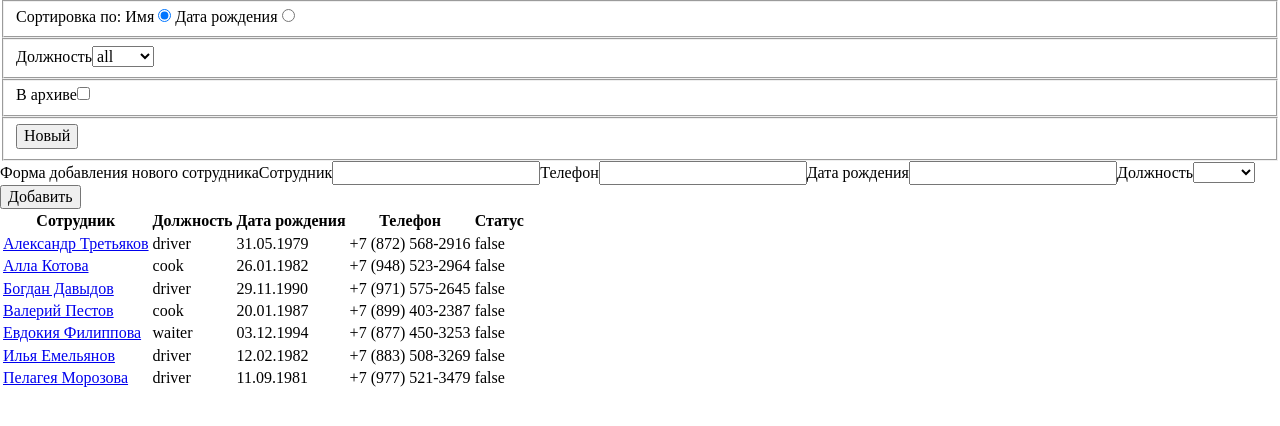
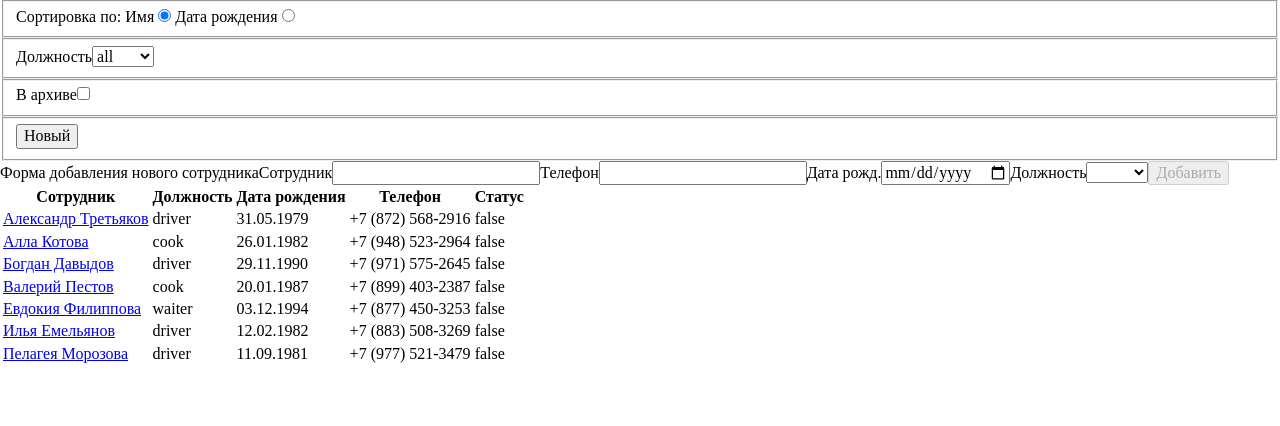
Before and after one commit to EvgeniyL0/pizza-test, a Nuxt app: page / in a window 1280 px wide. Both pictures are taken after a click on the button "Новый". Shown: the top 426 px of the page. Built offline with nearby package versions, Linux system fonts and the light colour scheme.

Commit message:
Добавил валидацию формы добавления сотрудника

```diff
--- a/components/AddPopup.vue
+++ b/components/AddPopup.vue
@@ -1,22 +1,46 @@
 <template>
   <div>
-    <form >
+    <form>
       <span>Форма добавления нового сотрудника</span>
       <label for="name">Сотрудник</label>
-      <input type="text" name="name" v-model="newEmployee.name" required />
+      <input
+        type="text"
+        name="name"
+        pattern="^[А-ЯЁ][а-яё]+(-[А-ЯЁ][а-яё]+)?\s[А-ЯЁ][а-яё]+(-[А-ЯЁ][а-яё]+)?$"
+        minlength="2"
+        maxlength="20"
+        required
+        v-model="newEmployee.name"
+      />
       <label for="phone">Телефон</label>
-      <input type="text" name="phone" v-model="newEmployee.phone" required />
-      <label for="birthday">Дата рождения</label>
-      <input type="text" name="birthday" v-model="newEmployee.birthday" required />
+      <input
+        type="tel"
+        name="phone"
+        pattern="^\+7\s\(\d{3}\)\s\d{3}-\d{4}$"
+        required
+        v-model="newEmployee.phone"
+      />
+      <label for="birthday">Дата рожд.</label>
+      <input
+        type="date"
+        name="birthday"
+        placeholder="Дата рожд."
+        required
+        v-model="newEmployee.birthday"
+      />
       <label for="role">Должность</label>
-      <select name="role" v-model="newEmployee.role">
+      <select name="role" required v-model="newEmployee.role">
         <option
           v-for="(item, index) in $store.getters.getRoles"
           v-bind:key="index"
           v-bind:value="item"
-        >{{ item }}</option>
+        >
+          {{ item }}
+        </option>
       </select>
-      <button type="submit" v-on:click.prevent="addNewEmployee">Добавить</button>
+      <button v-on:click.prevent="addNewEmployee" v-bind:disabled="formValidity">
+        Добавить
+      </button>
     </form>
   </div>
 </template>
@@ -31,17 +55,25 @@ export default {
         isArchive: false,
         role: "",
         phone: "",
-        birthday: ""
-      }
+        birthday: "",
+      },
     };
+  },
+  computed: {
+    formValidity() {
+      const values = Object.values(this.newEmployee);
+      return values.includes("");
+    },
   },
   methods: {
     addNewEmployee() {
-      const lastId = this.$store.getters.getLastId;
-      this.newEmployee.id = lastId + 1;
-      console.log(this.newEmployee.id);
+      this.newEmployee.id += 1;
       this.$store.dispatch("addItem", this.newEmployee);
-    }
-  }
+    },
+  },
+  created() {
+    const numberOfItems = this.$store.state.employees.length;
+    this.newEmployee.id = this.$store.state.employees[numberOfItems - 1].id;
+  },
 };
 </script>
--- a/store/index.js
+++ b/store/index.js
@@ -14,10 +14,6 @@ export const getters = {
       if (!roles.includes(item.role)) roles.push(item.role);
     });
     return roles;
-  },
-  getLastId(state) {
-    const numberOfEmployees = state.employees.length;
-    return state.employees[numberOfEmployees - 1].id;
   }
 };
 
@@ -50,6 +46,6 @@ export const actions = {
       })
   },
   addItem(context, payload) {
-    context.commit('addItem', payload);
+    context.commit('addItem', Object.assign({}, payload));
   }
 };
```
